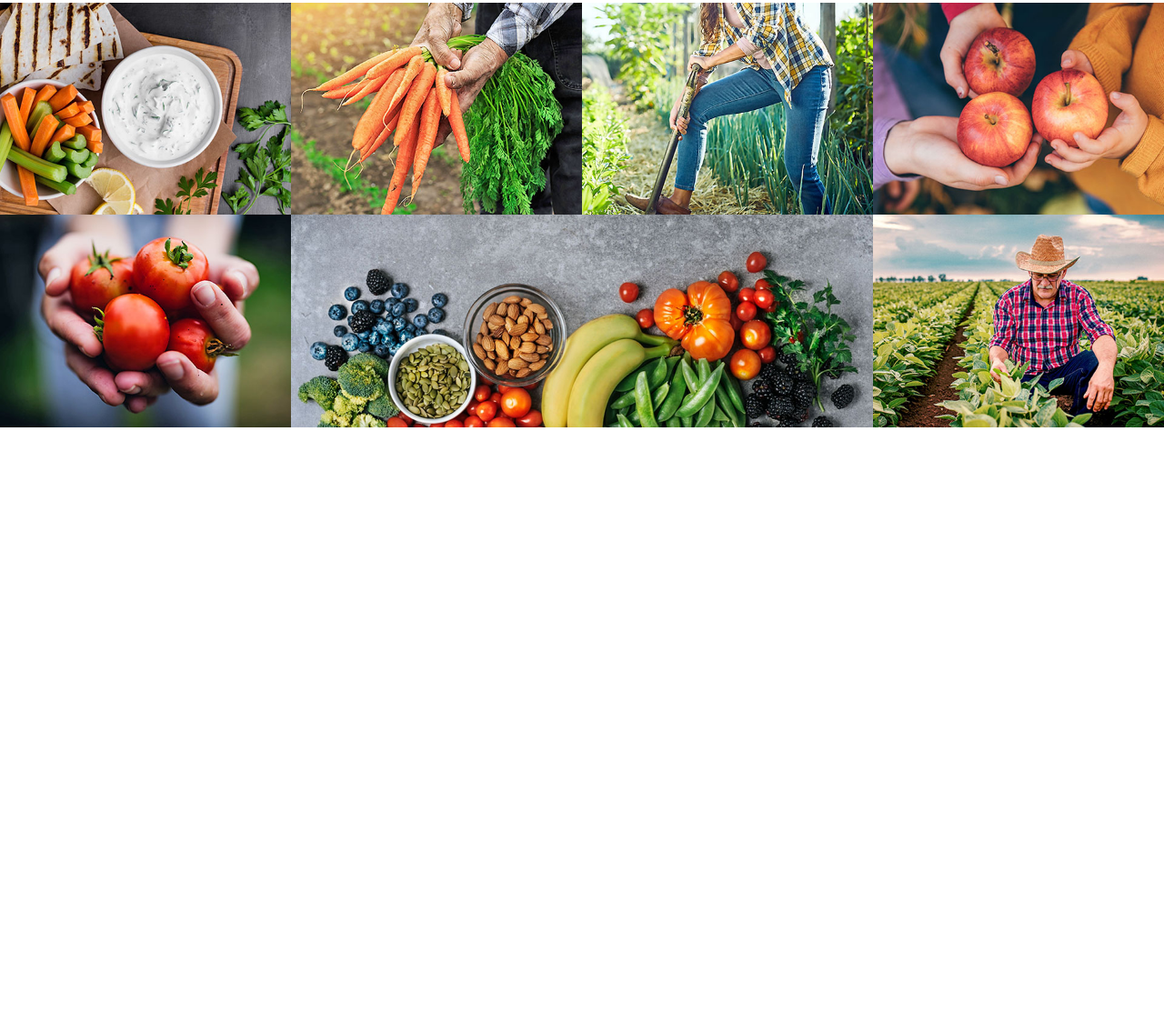
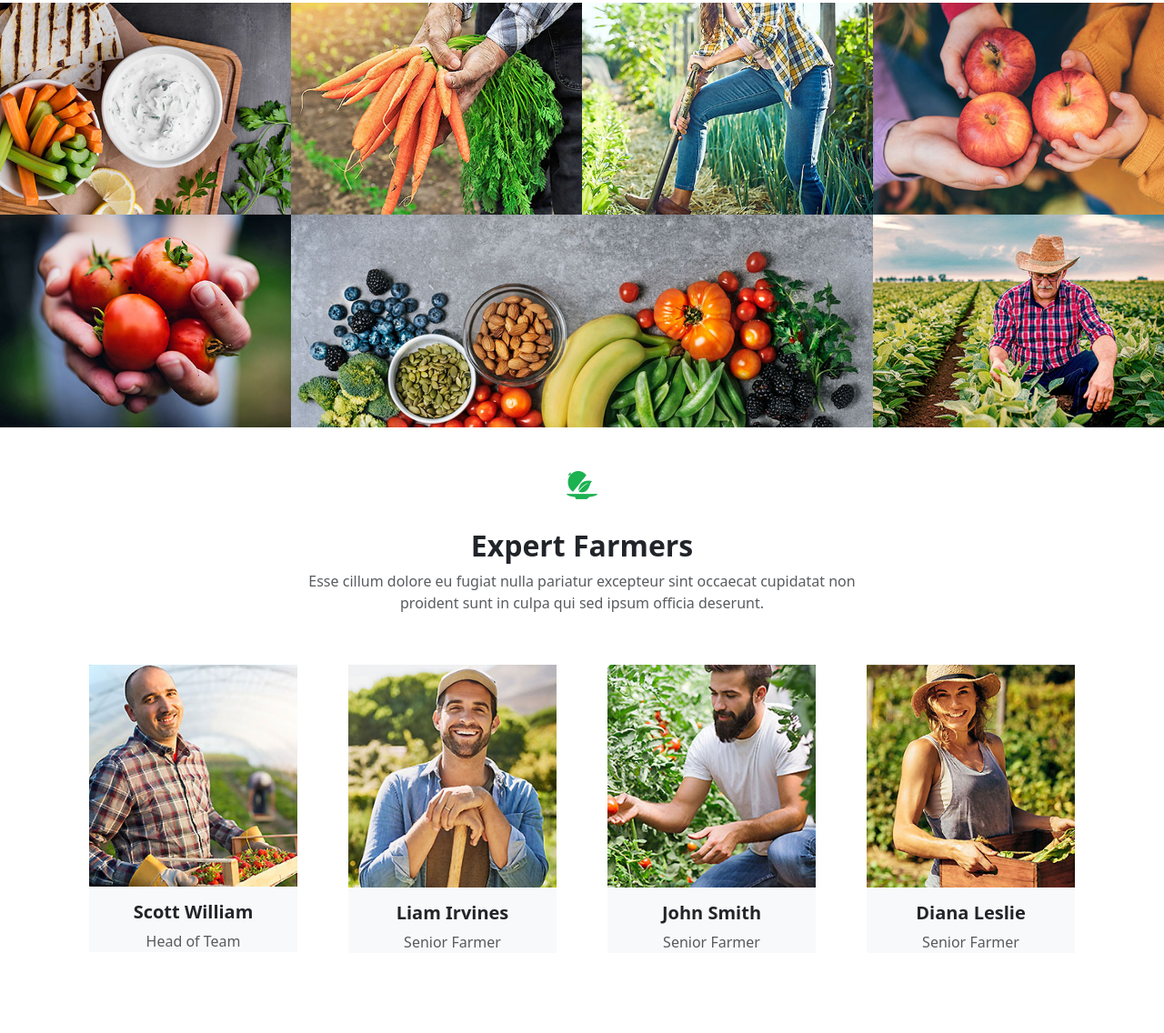
Before and after one commit to Sanaullahlarik/Capstone-Project-Three, a plain HTML site: page index.html in a window 1280 px wide. Shown: the part 4360-5496 px from the top of the page at 91% size. Before the commit the page ends 4830 px from the top, so only its background shows below. Drawn offline with nearby package versions, Linux system fonts and the light colour scheme.

Commit message:
I have created the cards with images section

```diff
--- a/index.html
+++ b/index.html
@@ -647,6 +647,57 @@
           </div>
       </div>
   </div>
+
+  <!-- Card-image-section -->
+<div class="container text-center py-5">
+  <div class="row mb-4">
+      <div class="col-12">
+          <div class="mb-3">
+              <img src="./images/icon-1.png" alt="Icon" class="img-fluid">
+          </div>
+          <h2 class="text-dark fw-bold pt-3">Expert Farmers</h2>
+          <p class="text-muted">Esse cillum dolore eu fugiat nulla pariatur excepteur sint occaecat cupidatat non<br> proident sunt in culpa qui sed ipsum officia deserunt.</p>
+      </div>
+  </div>
+  <div class="row">
+      <div class="col-sm-6 col-lg-3 mb-4">
+          <div class=" p-3">
+              <img src="./images/farmer-10.jpg" alt="" class="img-fluid">
+              <div class="bg-light">
+                <h5 class="text-dark fw-bold pt-3">Scott William</h5>
+                <span class="text-muted">Head of Team</span>
+              </div>
+          </div>
+      </div>
+      <div class="col-sm-6 col-lg-3 mb-4">
+          <div class="p-3">
+              <img src="./images/farmer-11.jpg" alt="" class="img-fluid">
+              <div class=" bg-light">
+                <h5 class="text-dark fw-bold pt-3">Liam Irvines</h5>
+                <span class="text-muted">Senior Farmer</span>
+              </div>
+          </div>
+      </div>
+      <div class="col-sm-6 col-lg-3 mb-4">
+          <div class="p-3">
+              <img src="./images/farmer-12.jpg" alt="" class="img-fluid">
+              <div class="bg-light">
+                <h5 class="text-dark fw-bold pt-3">John Smith</h5>
+                <span class="text-muted">Senior Farmer</span>
+              </div>
+          </div>
+      </div>
+      <div class="col-sm-6 col-lg-3 mb-4">
+          <div class="p-3">
+              <img src="./images/farmer-13.jpg" alt="" class="img-fluid">
+              <div class="bg-light">
+                <h5 class="text-dark fw-bold pt-3">Diana Leslie</h5>
+                <span class="text-muted">Senior Farmer</span>
+              </div>
+          </div>
+      </div>
+  </div>
+</div>
     <script src="./javaScript/script.js"></script>
   </body>
 </html>
```
